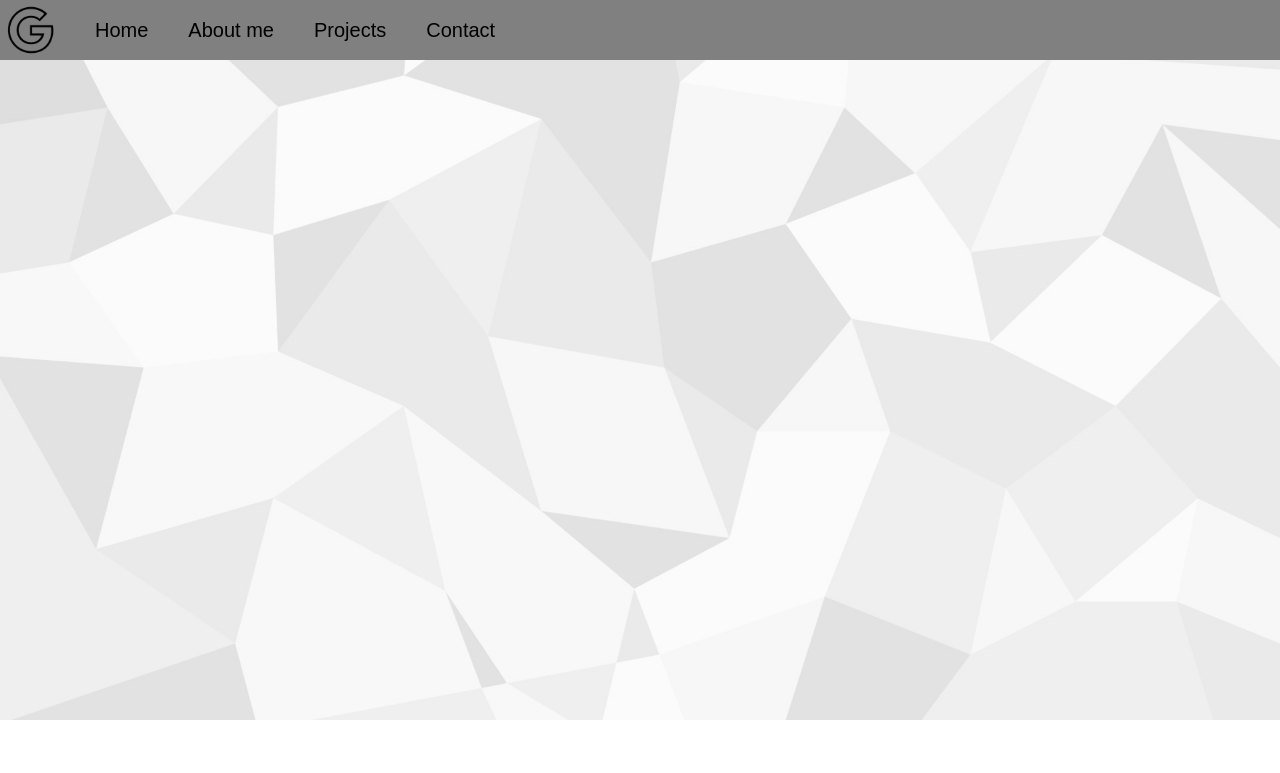
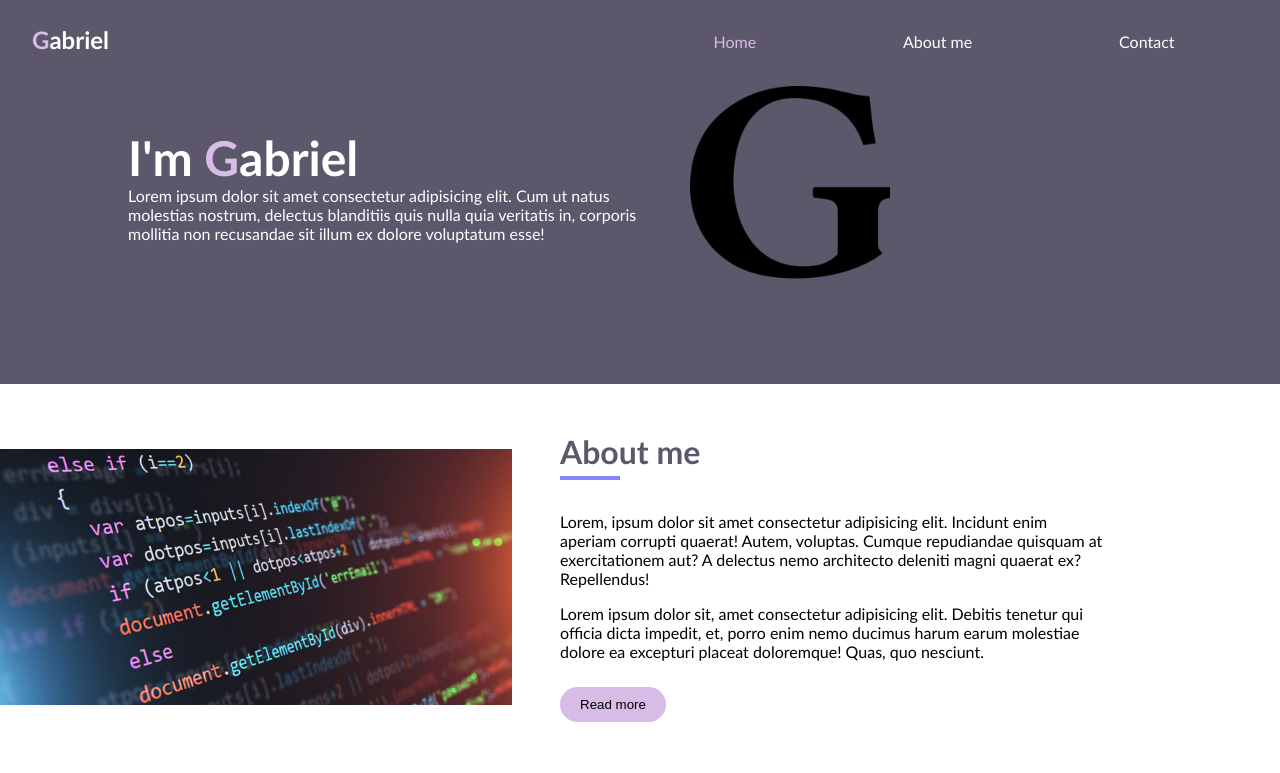
Before and after one commit to gabipr96/My-portfolio, a plain HTML site: page index.html in a window 1280 px wide. Drawn offline with Linux system fonts and the light colour scheme.

Commit message:
Add files via upload

```diff
--- a/CSS/style.css
+++ b/CSS/style.css
@@ -1,76 +1,127 @@
-/*
-Click nbfs://nbhost/SystemFileSystem/Templates/Licenses/license-default.txt to change this license
-Click nbfs://nbhost/SystemFileSystem/Templates/ClientSide/css.css to edit this template
-*/
-/*
-    Created on : 2 jun 2023, 0:24:30
-    Author     : gabrielpr
-*/
-
-header {
-  position: fixed;
-  top: 0;
-  left: 0;
-  right: 0;
-  z-index: 1000;
-  display: flex;
-  align-items: center;
-  padding-left: 5px;
-  padding-right: 15px;
-  padding-bottom: 20px;
-  padding-top: 20px;
-  height: 20px;
-  background-color: grey;
+*{
+    margin: 0;
+    padding: 0;
+    box-sizing: border-box;
 }
 
-header .navbar-logo{
-    display: inline-block;
-    vertical-align: middle;
-    width: 70px;
+body{
+    font-family: 'Gill Sans', 'Gill Sans MT', Calibri, 'Trebuchet MS', sans-serif;
 }
 
-header .navbar-logo img{
-    display: block;
-    width: 50px;
-    height: 50px;
+.wrapper{
+    width: 100vw;
+    height: 30vw;
+    background-color: #5D576B;
+    color:white;
 }
 
-
-header .navbar{
-    float: left;
+.navbar{
+    display: flex;
+    justify-content: space-between;
+    padding: 2em;
 }
 
-header .navbar ul{
-    list-style-type: none;
-    margin: 0;
-    padding: 0;
+.brand{
+    margin-top: -7px;
 }
 
-header .navbar ul li{
-    float: left;
-    font-family: arial;
-    font-size: 20px;
+.brand span{
+    color: #d7bce8;
+}
+
+.menu{
+    display: flex;
+    width: 50%;
+    justify-content: space-around;
+}
+
+.menu li{
+    list-style: none;
+}
+
+.menu a{
+    color:white;
+    text-decoration: none;
+    padding: 10px 20px;
+}
+
+.menu .active{
+    color: #d7bce8;
+}
+
+.menu a:hover{
+    background-color: #8884ff;
+    color:#5D576B;
+    transition: ease .4s;
+}
+
+.main{
+    margin: 0 auto;
+    width: 80vw;
+    height: 80 vw;
+    display: grid;
+    grid-template-columns: repeat(2, 1fr);
+    align-items: center;
+}
+
+h1{
+    font-size: 3em;
+}
+
+span{
+    color: #d7bce8;
+}
+
+.button{
+    padding: 10px 20px;
+    background-color: #d7bce8;
+    border: none;
+    border-radius: 20px;
+    margin-top: 10px;
+    cursor: pointer;
 
 }
 
-header .navbar ul li a{
-    display: block;
-    padding: 20px;
-    color: black;
-    text-decoration: none;
+.button:hover{
+    background-color: white;
 }
 
-header .navbar ul li a:hover{
-    color: white;
+.main img{
+    width: 200px;
+    height: 200px;
+    margin: 0px 0px 0px 50px;
 }
 
-/*header .navbar ul li:hover{
-    background: lightgray;
-    color: white;
-}*/
+.about{
+    display: grid;
+    grid-template-columns: repeat(10, 1fr);
+    width: 100vw;
+    align-items: center;
+}
 
-body{
-    background-image: url("Background/vecteezy_abstract-modern-polygon-background-white-and-grey-geometric_5429549.jpg");
-    background-repeat: no-repeat;
-    background-size: 100%;
+.about img{
+    width: 100%;
+    grid-column: 1/5;
 }
+
+.about-info{
+    grid-column: 5/10;
+    padding: 3em;
+}
+
+.about-info h2{
+    font-size: 2em;
+    color: #5D576B;
+}
+
+.divider{
+    height: 4px;
+    width: 60px;
+    background-color: #8884ff;
+    margin-top: 5px;
+    margin-bottom: 2em;
+}
+
+.about p{
+    margin-bottom: 1em;
+}
--- a/index.html
+++ b/index.html
@@ -5,27 +5,46 @@ Click nbfs://nbhost/SystemFileSystem/Templates/Other/html.html to edit this temp
 -->
 <html>
     <head>
-        <link rel="stylesheet" href="CSS/style.css">
         <title>TODO supply a title</title>
         <meta charset="UTF-8">
         <meta name="viewport" content="width=device-width, initial-scale=1.0">
+        <link rel="stylesheet" href="CSS/style.css">
     </head>
     <body>
+        <div class="wrapper">
+            <header>
+                <nav class="navbar">
+                    <div class="brand">
+                        <h2><span>G</span>abriel</h2>
+                    </div>
+                    <ul class="menu">
+                        <li><a class="active" href="#">Home</a></li>
+                        <li><a href="#">About me</a></li>
+                        <li><a href="#">Contact</a></li>
+                    </ul>
+                </nav>
+            </header>
+            <main class="main">
+                <div class="info-content">
+                    <h1>I'm <span>G</span>abriel</h1>
+                    <p>Lorem ipsum dolor sit amet consectetur adipisicing elit. Cum ut natus molestias nostrum, delectus blanditiis quis nulla quia veritatis in, corporis mollitia non recusandae sit illum ex dolore voluptatum esse!</p>
 
-        <!--navbar-->
+                </div>
+                <img src="img/g-letter--18.png" alt="Letter G">
+            </main>
+        </div>
+        <div class="about">
+            <img src="img/programacion-2-e1551291144973.jpg" alt="programing img">
 
-        <header>
-            <a class="navbar-logo" href="#"><img src="Images/g-letter-google-icon-download-png-and-vector-20.png" alt="alt"/></a>
-            <nav class="navbar">
-                <ul>
-                        <li><a href="#">Home</a></li>
-                        <li><a href="#">About me</a></li>
-                        <li><a href="#">Projects</a></li>
-                        <li><a href="#">Contact</a></li>
-                 </ul>
-            </nav>
+            <div class="about-info">
+                <h2>About me</h2>
+                <div class="divider">
 
-        </header>
-        <!-- end navbar -->
+                </div>
+                <p>Lorem, ipsum dolor sit amet consectetur adipisicing elit. Incidunt enim aperiam corrupti quaerat! Autem, voluptas. Cumque repudiandae quisquam at exercitationem aut? A delectus nemo architecto deleniti magni quaerat ex? Repellendus!</p>
+                <p>Lorem ipsum dolor sit, amet consectetur adipisicing elit. Debitis tenetur qui officia dicta impedit, et, porro enim nemo ducimus harum earum molestiae dolore ea excepturi placeat doloremque! Quas, quo nesciunt.</p>
+                <button class="button">Read more</button>
+            </div>
+        </div>
     </body>
 </html>
```
Also changed, not shown: img/g-letter--18.png (added), img/programacion-2-e1551291144973.jpg (added).
